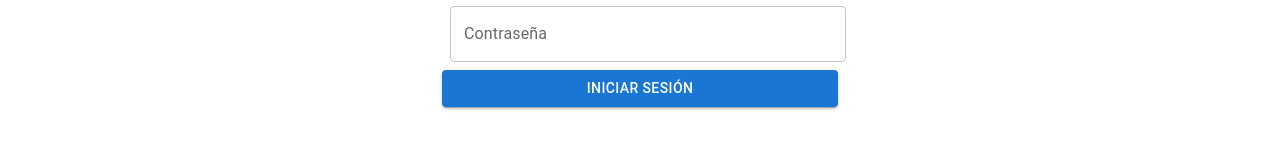
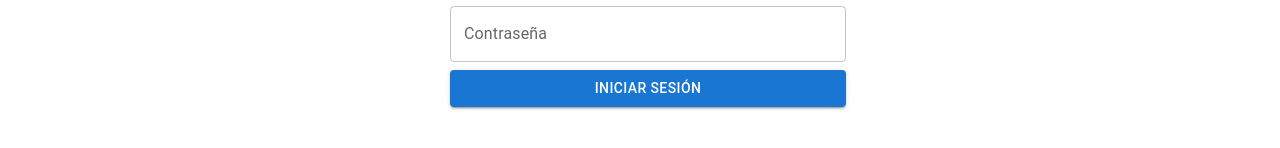
Before and after one commit to Fifiuba/admin-web, a React (Create React App) app: page /ingresar in a window 1280 px wide. Shown: the part 298-446 px from the top of the page. Built offline with nearby package versions, Linux system fonts and the light colour scheme.

Commit message:
fix: Add margin left

```diff
--- a/src/views/sign-in.js
+++ b/src/views/sign-in.js
@@ -52,7 +52,10 @@ export default function SignIn({handleLogin, admin}) {
             fullWidth
             onSubmit={handleSubmit}
             noValidate
-            sx={{mt: 1, width: '100%'}}>
+            sx={{
+              mt: 1,
+              width: '100%',
+            }}>
             <ValidationField
               enabled={true}
               value={email}
@@ -72,7 +75,10 @@ export default function SignIn({handleLogin, admin}) {
             <Button
               fullWidth
               variant="contained"
-              sx={{mb: 2}}
+              sx={{
+                mb: 2,
+                ml: 1,
+              }}
               onClick={handleSubmit}
             >
             Iniciar sesión
```
